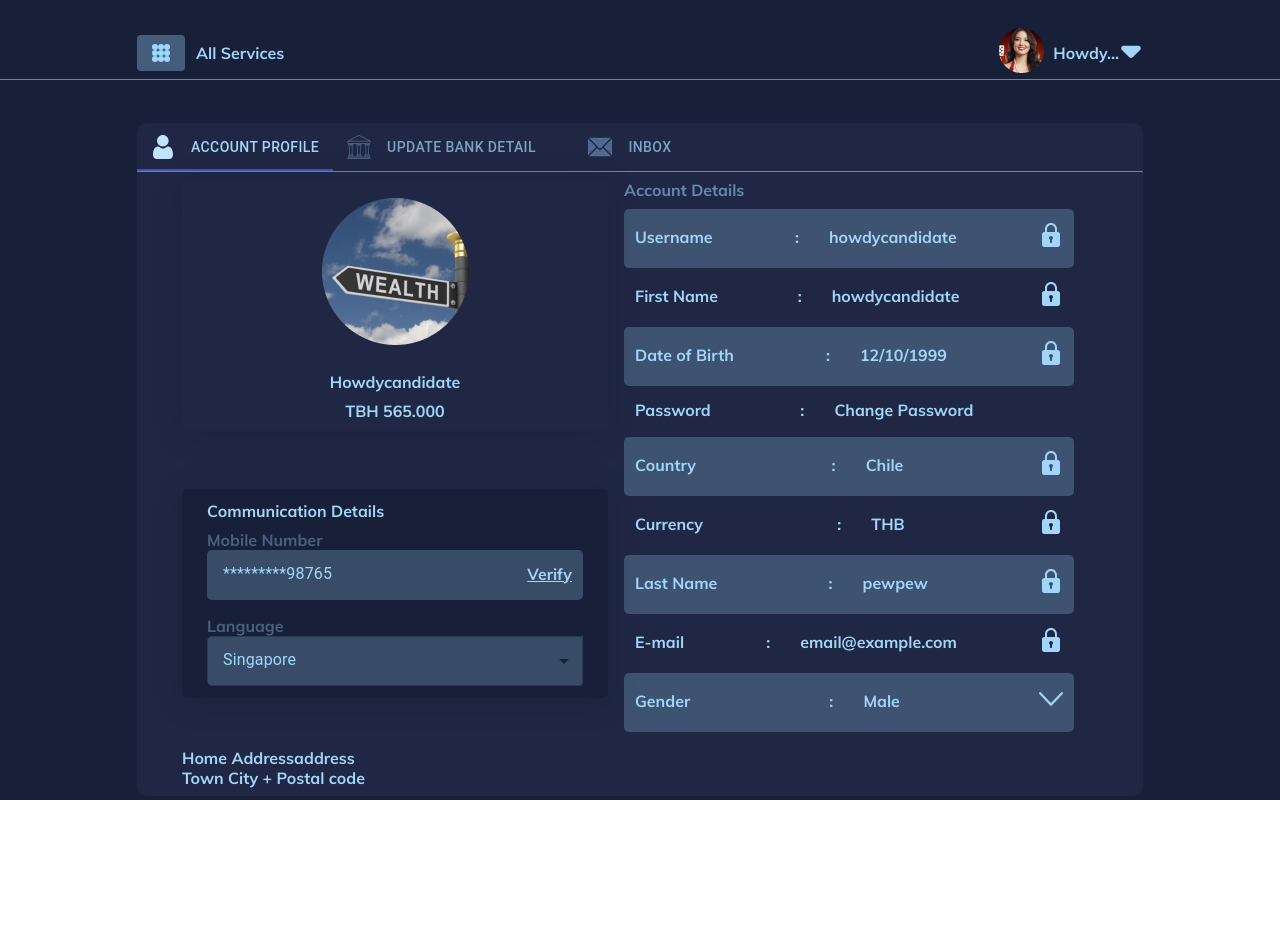
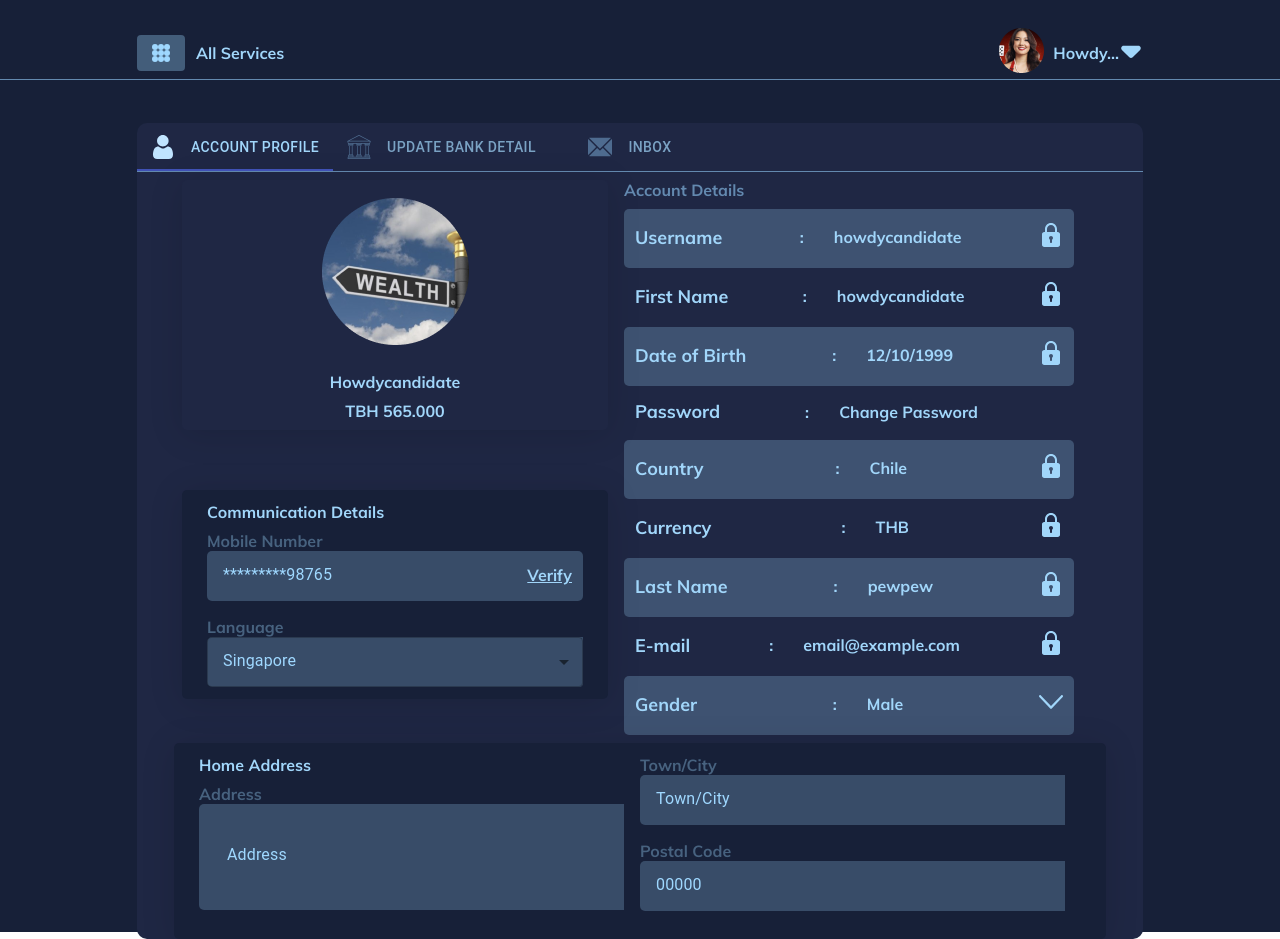
Before and after one commit to damadoko/profile-assignment, a Next.js app: page / in a window 1280 px wide. Before the commit the page ends 800 px from the top, so only its background shows below. Built offline with nearby package versions, Linux system fonts and the light colour scheme.

Commit message:
Create Home Address UI

```diff
--- a/components/CInput/CInput.tsx
+++ b/components/CInput/CInput.tsx
@@ -1,5 +1,5 @@
 import styled from 'styled-components'
-import TextField, {TextFieldProps} from '@material-ui/core/TextField'
+import TextField, {FilledTextFieldProps} from '@material-ui/core/TextField'
 import Box from '@material-ui/core/Box'
 
 const StyledTextField = styled(TextField)`
@@ -34,7 +34,11 @@ const StyledDiv = styled.div`
   }
 `
 
-const CInput: React.FC<TextFieldProps> = ({label, ...rest}) => {
+interface IProps extends Omit<FilledTextFieldProps, 'variant'> {
+  isVerifyInput?: boolean
+}
+
+const CInput: React.FC<IProps> = ({label, isVerifyInput, ...rest}) => {
   return (
     <StyledDiv>
       <Box component="label" color="rgba(159, 216, 255, 0.36)">
@@ -43,7 +47,7 @@ const CInput: React.FC<TextFieldProps> = ({label, ...rest}) => {
 
       <div className="input-wrapper">
         <StyledTextField {...rest} variant="filled" InputProps={{disableUnderline: true}} />
-        <div className="input-action">Verify</div>
+        {!!isVerifyInput && <div className="input-action">Verify</div>}
       </div>
     </StyledDiv>
   )
--- a/components/pages/Home/Home.tsx
+++ b/components/pages/Home/Home.tsx
@@ -10,6 +10,7 @@ import EmailIcon from 'public/icons/EmailIcon'
 import UserAvatar from 'components/pages/Home/_UserAvatar'
 import CommunicationDetails from 'components/pages/Home/_CommunicationDetails'
 import AccountDetails from 'components/pages/Home/_AccountDetails'
+import HomeAddress from 'components/pages/Home/_HomeAddress'
 
 const StyledDiv = styled.div`
   background-color: #1f2744;
@@ -42,15 +43,18 @@ const Home: React.FC = () => {
               <AccountDetails />
             </Grid>
 
-            <Grid container item xs={12}>
-              Home Address
+            <HomeAddress />
+            {/* <Grid container item xs={12} spacing={2}>
               <Grid item xs={6}>
+                <Box component="p" fontWeight="600">
+                  Home Address
+                </Box>
                 address
               </Grid>
               <Grid item xs={6}>
                 Town City + Postal code
               </Grid>
-            </Grid>
+            </Grid> */}
           </Grid>
         </StyledDiv>
       </TabsWrapper>
--- a/components/pages/Home/_AccountDetails.tsx
+++ b/components/pages/Home/_AccountDetails.tsx
@@ -24,7 +24,7 @@ const StyledDiv = styled.div<ICustomDiv>`
         background-color: ${props.bgColor};
       `}
 
-    .account-infor__label {
+    .account-info__label {
       font-size: 18px;
     }
 
--- a/components/pages/Home/_CommunicationDetails.tsx
+++ b/components/pages/Home/_CommunicationDetails.tsx
@@ -23,7 +23,7 @@ const CommunicationDetail: React.FC = () => {
         Communication Details
       </Box>
       <Box mb="16px">
-        <CInput label="Mobile Number" value="*********98765" fullWidth />
+        <CInput label="Mobile Number" value="*********98765" isVerifyInput={true} fullWidth />
       </Box>
       <CDropdown label="Language" value={1} variant="outlined" fullWidth />
     </StyledDiv>
--- /dev/null
+++ b/components/pages/Home/_HomeAddress.tsx
@@ -0,0 +1,50 @@
+import styled from 'styled-components'
+import Box from '@material-ui/core/Box'
+import Grid from '@material-ui/core/Grid'
+import Container from '@material-ui/core/Container'
+
+import CInput from 'components/CInput'
+
+const StyledContainer = styled(Container)`
+  && {
+    padding: 12px 25px;
+    background-color: #172038;
+    box-shadow: 0px 4px 34px rgba(0, 0, 0, 0.13);
+    border-radius: 5px;
+
+    .account-info__label {
+      font-size: 18px;
+    }
+
+    .account-info__value {
+      > span {
+        margin-right: 30px;
+      }
+    }
+  }
+`
+
+export const HomeAddress: React.FC = () => {
+  return (
+    <StyledContainer>
+      <Grid container item xs={12} spacing={2}>
+        <Grid item xs={6}>
+          <Box component="p" fontWeight="600">
+            Home Address
+          </Box>
+          <CInput label="Address" value="Address" multiline rows={2} rowsMax={4} fullWidth />
+        </Grid>
+        <Grid item xs={6}>
+          <Box mb="16px">
+            <CInput label="Town/City" value="Town/City" fullWidth />
+          </Box>
+          <Box mb="16px">
+            <CInput label="Postal Code" value="00000" fullWidth />
+          </Box>
+        </Grid>
+      </Grid>
+    </StyledContainer>
+  )
+}
+
+export default HomeAddress
```
